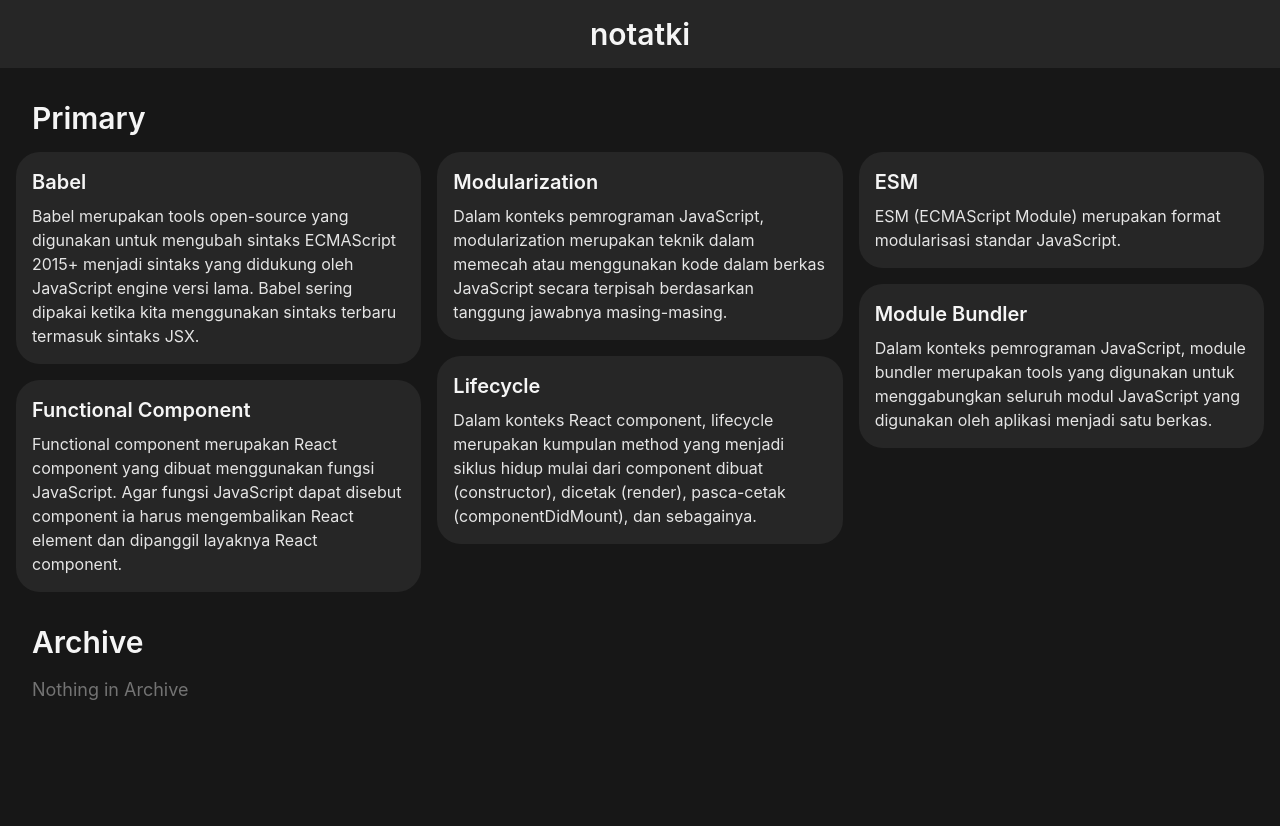
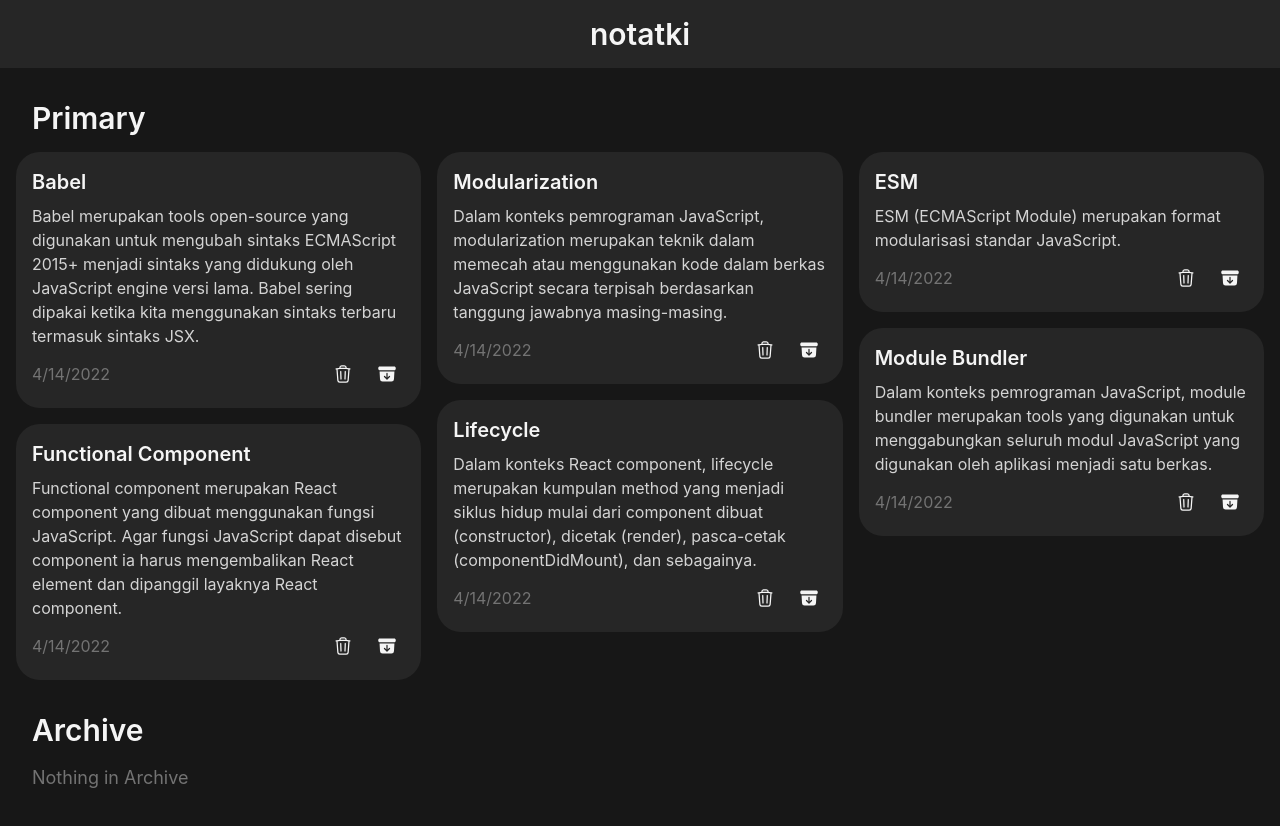
Before and after one commit to dienoov/notatki, a React (Create React App) app: page / in a window 1280 px wide. Shown: the top 826 px of the page. Before the commit the page ends 800 px from the top, so only its background shows below. Built offline with nearby package versions, Linux system fonts and the light colour scheme; a web font is replaced by a local one.

Commit message:
Add delete and archive button

```diff
--- a/src/components/Main.jsx
+++ b/src/components/Main.jsx
@@ -1,54 +1,27 @@
 import React from 'react';
 import PropTypes from 'prop-types';
+import PrimaryNote from './note/PrimaryNote';
+import ArchiveNote from './note/ArchiveNote';
 
-function Main({ notes }) {
-  const primary = notes.filter(({ archived }) => !archived);
-  const archive = notes.filter(({ archived }) => archived);
-
+function Main({ notes, onDelete, onArchive }) {
   return (
     <main className="main">
-      <article className="primary">
-        <header className="primary__header">
-          <h2 className="primary__title">Primary</h2>
-        </header>
-        <div className="primary__container">
-          {primary.map(({ title, body }) => (
-            <article className="note">
-              <h3 className="note__title">{title}</h3>
-              <p className="note__body">{body}</p>
-            </article>
-          ))}
-          {primary.length === 0
-            && <p className="primary__empty">Nothing in Primary</p>}
-        </div>
-      </article>
-      <article className="archive">
-        <header className="archive__header">
-          <h2 className="archive__title">Archive</h2>
-        </header>
-        <div className="archive__container">
-          {archive.map(({ title, body }) => (
-            <article className="note">
-              <h3 className="note__title">{title}</h3>
-              <p className="note__body">{body}</p>
-            </article>
-          ))}
-          {archive.length === 0
-            && <p className="archive__empty">Nothing in Archive</p>}
-        </div>
-      </article>
+      <PrimaryNote notes={notes} onDelete={onDelete} onArchive={onArchive} />
+      <ArchiveNote notes={notes} onDelete={onDelete} onArchive={onArchive} />
     </main>
   );
 }
 
 Main.propTypes = {
   notes: PropTypes.arrayOf(PropTypes.shape({
-    id: PropTypes.number,
-    title: PropTypes.string,
-    body: PropTypes.string,
-    createdAt: PropTypes.string,
-    archived: PropTypes.bool,
+    id: PropTypes.number.isRequired,
+    title: PropTypes.string.isRequired,
+    body: PropTypes.string.isRequired,
+    createdAt: PropTypes.string.isRequired,
+    archived: PropTypes.bool.isRequired,
   })).isRequired,
+  onDelete: PropTypes.func.isRequired,
+  onArchive: PropTypes.func.isRequired,
 };
 
 export default Main;
--- a/src/components/NotatkiApp.jsx
+++ b/src/components/NotatkiApp.jsx
@@ -8,6 +8,27 @@ class NotatkiApp extends React.Component {
     super(props);
 
     this.state = { notes: dummy };
+
+    this.onDelete = this.onDelete.bind(this);
+    this.onArchive = this.onArchive.bind(this);
+  }
+
+  onDelete(id) {
+    const { notes } = this.state;
+
+    this.setState({
+      notes: notes.filter((note) => note.id !== id),
+    });
+  }
+
+  onArchive(id) {
+    const { notes } = this.state;
+    const foundIndex = notes.findIndex((note) => note.id === id);
+    notes[foundIndex].archived = !notes[foundIndex].archived;
+
+    this.setState({
+      notes,
+    });
   }
 
   render() {
@@ -16,7 +37,7 @@ class NotatkiApp extends React.Component {
     return (
       <>
         <Header />
-        <Main notes={notes} />
+        <Main notes={notes} onDelete={this.onDelete} onArchive={this.onArchive} />
       </>
     );
   }
--- /dev/null
+++ b/src/components/note/ArchiveNote.jsx
@@ -0,0 +1,47 @@
+import React from 'react';
+import PropTypes from 'prop-types';
+import Note from './Note';
+
+function ArchiveNote({ notes, onDelete, onArchive }) {
+  const archive = notes.filter(({ archived }) => archived);
+
+  return (
+    <article className="archive">
+      <header className="archive__header">
+        <h2 className="archive__title">Archive</h2>
+      </header>
+      <div className="archive__container">
+        {archive.map(({
+          id, title, body, createdAt, archived,
+        }) => (
+          <Note
+            archived={archived}
+            createdAt={createdAt}
+            id={id}
+            title={title}
+            body={body}
+            onDelete={onDelete}
+            onArchive={onArchive}
+            key={id}
+          />
+        ))}
+        {archive.length === 0
+          && <p className="archive__empty">Nothing in Archive</p>}
+      </div>
+    </article>
+  );
+}
+
+ArchiveNote.propTypes = {
+  notes: PropTypes.arrayOf(PropTypes.shape({
+    id: PropTypes.number.isRequired,
+    title: PropTypes.string.isRequired,
+    body: PropTypes.string.isRequired,
+    createdAt: PropTypes.string.isRequired,
+    archived: PropTypes.bool.isRequired,
+  })).isRequired,
+  onDelete: PropTypes.func.isRequired,
+  onArchive: PropTypes.func.isRequired,
+};
+
+export default ArchiveNote;
--- /dev/null
+++ b/src/components/note/Note.jsx
@@ -0,0 +1,35 @@
+import React from 'react';
+import PropTypes from 'prop-types';
+import NoteHeader from './NoteHeader';
+import NoteBody from './NoteBody';
+import NoteFooter from './NoteFooter';
+
+function Note({
+  id, title, body, createdAt, archived, onDelete, onArchive,
+}) {
+  return (
+    <article className="note">
+      <NoteHeader title={title} />
+      <NoteBody body={body} />
+      <NoteFooter
+        archived={archived}
+        createdAt={createdAt}
+        id={id}
+        onDelete={onDelete}
+        onArchive={onArchive}
+      />
+    </article>
+  );
+}
+
+Note.propTypes = {
+  id: PropTypes.number.isRequired,
+  title: PropTypes.string.isRequired,
+  body: PropTypes.string.isRequired,
+  createdAt: PropTypes.string.isRequired,
+  archived: PropTypes.bool.isRequired,
+  onDelete: PropTypes.func.isRequired,
+  onArchive: PropTypes.func.isRequired,
+};
+
+export default Note;
--- /dev/null
+++ b/src/components/note/NoteArchiveButton.jsx
@@ -0,0 +1,37 @@
+import React from 'react';
+import PropTypes from 'prop-types';
+
+function NoteArchiveButton({ id, archived, onArchive }) {
+  const svg = archived
+    ? (
+      <svg xmlns="http://www.w3.org/2000/svg" viewBox="0 0 24 24" fill="currentColor" className="w-6 h-6">
+        <path d="M3.375 3C2.339 3 1.5 3.84 1.5 4.875v.75c0 1.036.84 1.875 1.875 1.875h17.25c1.035 0 1.875-.84 1.875-1.875v-.75C22.5 3.839 21.66 3 20.625 3H3.375z" />
+        <path fillRule="evenodd" d="M3.087 9l.54 9.176A3 3 0 006.62 21h10.757a3 3 0 002.995-2.824L20.913 9H3.087zm6.133 2.845a.75.75 0 011.06 0l1.72 1.72 1.72-1.72a.75.75 0 111.06 1.06l-1.72 1.72 1.72 1.72a.75.75 0 11-1.06 1.06L12 15.685l-1.72 1.72a.75.75 0 11-1.06-1.06l1.72-1.72-1.72-1.72a.75.75 0 010-1.06z" clipRule="evenodd" />
+      </svg>
+    )
+    : (
+      <svg xmlns="http://www.w3.org/2000/svg" viewBox="0 0 24 24">
+        <path d="M3.375 3C2.339 3 1.5 3.84 1.5 4.875v.75c0 1.036.84 1.875 1.875 1.875h17.25c1.035 0 1.875-.84 1.875-1.875v-.75C22.5 3.839 21.66 3 20.625 3H3.375z" />
+        <path fillRule="evenodd" d="M3.087 9l.54 9.176A3 3 0 006.62 21h10.757a3 3 0 002.995-2.824L20.913 9H3.087zM12 10.5a.75.75 0 01.75.75v4.94l1.72-1.72a.75.75 0 111.06 1.06l-3 3a.75.75 0 01-1.06 0l-3-3a.75.75 0 111.06-1.06l1.72 1.72v-4.94a.75.75 0 01.75-.75z" clipRule="evenodd" />
+      </svg>
+    );
+
+  return (
+    <button
+      type="button"
+      className="note__archive"
+      title={archived ? 'Move to Primary' : 'Move to Archive'}
+      onClick={() => onArchive(id)}
+    >
+      {svg}
+    </button>
+  );
+}
+
+NoteArchiveButton.propTypes = {
+  id: PropTypes.number.isRequired,
+  archived: PropTypes.bool.isRequired,
+  onArchive: PropTypes.func.isRequired,
+};
+
+export default NoteArchiveButton;
--- /dev/null
+++ b/src/components/note/NoteBody.jsx
@@ -0,0 +1,16 @@
+import React from 'react';
+import PropTypes from 'prop-types';
+
+function NoteBody({ body }) {
+  return (
+    <div className="note__body">
+      <p className="note__content">{body}</p>
+    </div>
+  );
+}
+
+NoteBody.propTypes = {
+  body: PropTypes.string.isRequired,
+};
+
+export default NoteBody;
--- /dev/null
+++ b/src/components/note/NoteDeleteButton.jsx
@@ -0,0 +1,19 @@
+import React from 'react';
+import PropTypes from 'prop-types';
+
+function NoteDeleteButton({ id, onDelete }) {
+  return (
+    <button type="button" className="note__delete" title="Delete this note" onClick={() => onDelete(id)}>
+      <svg xmlns="http://www.w3.org/2000/svg" fill="none" viewBox="0 0 24 24" strokeWidth={1.5}>
+        <path strokeLinecap="round" strokeLinejoin="round" d="M14.74 9l-.346 9m-4.788 0L9.26 9m9.968-3.21c.342.052.682.107 1.022.166m-1.022-.165L18.16 19.673a2.25 2.25 0 01-2.244 2.077H8.084a2.25 2.25 0 01-2.244-2.077L4.772 5.79m14.456 0a48.108 48.108 0 00-3.478-.397m-12 .562c.34-.059.68-.114 1.022-.165m0 0a48.11 48.11 0 013.478-.397m7.5 0v-.916c0-1.18-.91-2.164-2.09-2.201a51.964 51.964 0 00-3.32 0c-1.18.037-2.09 1.022-2.09 2.201v.916m7.5 0a48.667 48.667 0 00-7.5 0" />
+      </svg>
+    </button>
+  );
+}
+
+NoteDeleteButton.propTypes = {
+  id: PropTypes.number.isRequired,
+  onDelete: PropTypes.func.isRequired,
+};
+
+export default NoteDeleteButton;
--- /dev/null
+++ b/src/components/note/NoteFooter.jsx
@@ -0,0 +1,32 @@
+import React from 'react';
+import PropTypes from 'prop-types';
+import NoteDeleteButton from './NoteDeleteButton';
+import NoteArchiveButton from './NoteArchiveButton';
+
+function NoteFooter({
+  id, createdAt, archived, onDelete, onArchive,
+}) {
+  const date = new Date(createdAt).toLocaleDateString();
+
+  return (
+    <footer className="note__footer">
+      <time className="note__date">
+        {date}
+      </time>
+      <div className="note__actions">
+        <NoteDeleteButton id={id} onDelete={onDelete} />
+        <NoteArchiveButton id={id} archived={archived} onArchive={onArchive} />
+      </div>
+    </footer>
+  );
+}
+
+NoteFooter.propTypes = {
+  id: PropTypes.number.isRequired,
+  createdAt: PropTypes.string.isRequired,
+  archived: PropTypes.bool.isRequired,
+  onDelete: PropTypes.func.isRequired,
+  onArchive: PropTypes.func.isRequired,
+};
+
+export default NoteFooter;
--- /dev/null
+++ b/src/components/note/NoteHeader.jsx
@@ -0,0 +1,16 @@
+import React from 'react';
+import PropTypes from 'prop-types';
+
+function NoteHeader({ title }) {
+  return (
+    <header className="note__header">
+      <h3 className="note__title">{title}</h3>
+    </header>
+  );
+}
+
+NoteHeader.propTypes = {
+  title: PropTypes.string.isRequired,
+};
+
+export default NoteHeader;
--- /dev/null
+++ b/src/components/note/PrimaryNote.jsx
@@ -0,0 +1,47 @@
+import React from 'react';
+import PropTypes from 'prop-types';
+import Note from './Note';
+
+function PrimaryNote({ notes, onDelete, onArchive }) {
+  const primary = notes.filter(({ archived }) => !archived);
+
+  return (
+    <article className="primary">
+      <header className="primary__header">
+        <h2 className="primary__title">Primary</h2>
+      </header>
+      <div className="primary__container">
+        {primary.map(({
+          id, title, body, createdAt, archived,
+        }) => (
+          <Note
+            archived={archived}
+            createdAt={createdAt}
+            id={id}
+            title={title}
+            body={body}
+            onDelete={onDelete}
+            onArchive={onArchive}
+            key={id}
+          />
+        ))}
+        {primary.length === 0
+        && <p className="primary__empty">Nothing in Primary</p>}
+      </div>
+    </article>
+  );
+}
+
+PrimaryNote.propTypes = {
+  notes: PropTypes.arrayOf(PropTypes.shape({
+    id: PropTypes.number.isRequired,
+    title: PropTypes.string.isRequired,
+    body: PropTypes.string.isRequired,
+    createdAt: PropTypes.string.isRequired,
+    archived: PropTypes.bool.isRequired,
+  })).isRequired,
+  onDelete: PropTypes.func.isRequired,
+  onArchive: PropTypes.func.isRequired,
+};
+
+export default PrimaryNote;
--- a/src/styles/note.css
+++ b/src/styles/note.css
@@ -2,10 +2,50 @@
     @apply p-4 bg-neutral-800 rounded-3xl mb-4 break-inside-avoid;
 }
 
-.note__title {
-    @apply font-semibold text-xl mb-2;
+.note__header, .note__body {
+    @apply mb-2;
 }
 
-.note__body {
-    @apply text-neutral-200;
+.note__title {
+    @apply font-semibold text-xl;
 }
+
+.note__content {
+    @apply text-neutral-300;
+}
+
+.note__footer {
+    @apply flex justify-between items-center;
+}
+
+.note__date {
+    @apply text-neutral-500;
+}
+
+.note__archive, .note__delete {
+    @apply p-2 rounded-lg transition ml-2;
+}
+
+.note__archive svg, .note__delete svg {
+    @apply w-5 h-5 transition;
+}
+
+.note__archive svg {
+    @apply fill-neutral-100;
+}
+
+.note__archive:hover {
+    @apply bg-yellow-800;
+}
+
+.note__archive:hover svg {
+    @apply fill-neutral-100;
+}
+
+.note__delete svg {
+    @apply fill-transparent stroke-neutral-100;
+}
+
+.note__delete:hover {
+    @apply bg-red-700;
+}
```
